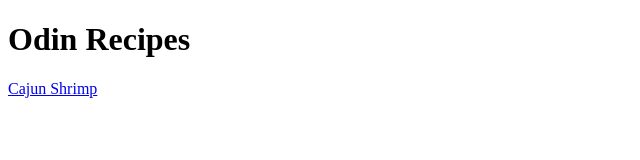
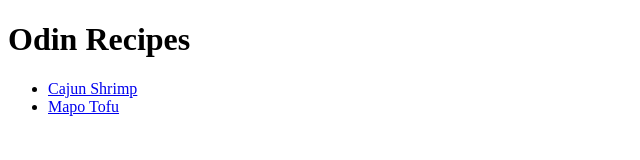
Before and after one commit to nathanjpak/odin-recipes, a plain HTML site: page recipes/index.html in a window 1280 px wide. Shown: the whole page, without its empty margins (0-640 px from the left). Drawn offline with Linux system fonts and the light colour scheme.

Commit message:
Add link to mapo tofu to index

```diff
--- a/recipes/index.html
+++ b/recipes/index.html
@@ -9,7 +9,10 @@
 <body>
     <h1>Odin Recipes</h1>
     <p>
-        <a href="shrimp.html">Cajun Shrimp</a>
+        <ul>
+            <li><a href="shrimp.html">Cajun Shrimp</a></li>
+            <li><a href="mapo-tofu.html">Mapo Tofu</a></li>
+        </ul>
     </p>
 </body>
 </html>
```
